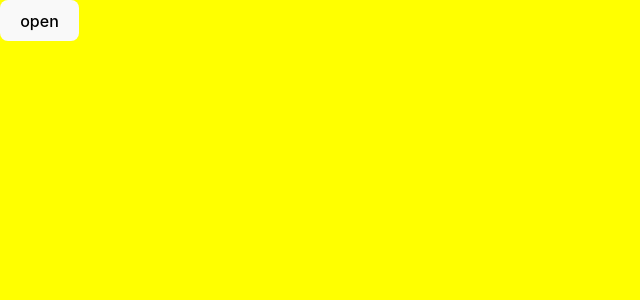
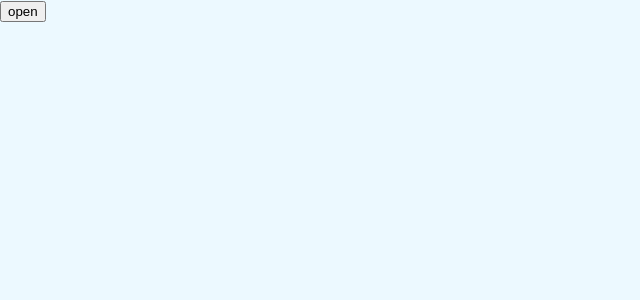
Before and after one commit to mhmd-sdghn/mottem-sheet, a React (Vite) app: page / in a window 1280 px wide. Shown: the top 300 px of the page, without its empty margins (0-640 px from the left). Built offline with nearby package versions, Linux system fonts and the light colour scheme.

Commit message:
[refactor] trying to make example more user-friendly

```diff
--- a/src/index.css
+++ b/src/index.css
@@ -1,67 +1,20 @@
+@import url('https://fonts.googleapis.com/css2?family=Quicksand:wght@300..700&display=swap');
+
 :root {
-  font-family: Inter, system-ui, Avenir, Helvetica, Arial, sans-serif;
-  line-height: 1.5;
-  font-weight: 400;
+  font-family: "Quicksand", sans-serif;
+  font-optical-sizing: auto;
+  font-style: normal;
 
-  color-scheme: light dark;
-  color: rgba(255, 255, 255, 0.87);
-  background-color: #242424;
 
-  font-synthesis: none;
-  text-rendering: optimizeLegibility;
-  -webkit-font-smoothing: antialiased;
-  -moz-osx-font-smoothing: grayscale;
+  --clr-bg-primary: #ECF9FF;
+  --clr-bg-secondary: #FFFBEB;
+  --clr-bg-tertiary: #FFE7CC;
+
 }
 
-a {
-  font-weight: 500;
-  color: #646cff;
-  text-decoration: inherit;
-}
-a:hover {
-  color: #535bf2;
-}
 
 body {
   margin: 0;
   min-width: 320px;
-  min-height: 100vh;
-  background: yellow;
+  background: var(--clr-bg-primary);
 }
-
-h1 {
-  font-size: 3.2em;
-  line-height: 1.1;
-}
-
-button {
-  border-radius: 8px;
-  border: 1px solid transparent;
-  padding: 0.6em 1.2em;
-  font-size: 1em;
-  font-weight: 500;
-  font-family: inherit;
-  background-color: #1a1a1a;
-  cursor: pointer;
-  transition: border-color 0.25s;
-}
-button:hover {
-  border-color: #646cff;
-}
-button:focus,
-button:focus-visible {
-  outline: 4px auto -webkit-focus-ring-color;
-}
-
-@media (prefers-color-scheme: light) {
-  :root {
-    color: #213547;
-    background-color: #ffffff;
-  }
-  a:hover {
-    color: #747bff;
-  }
-  button {
-    background-color: #f9f9f9;
-  }
-}
```
